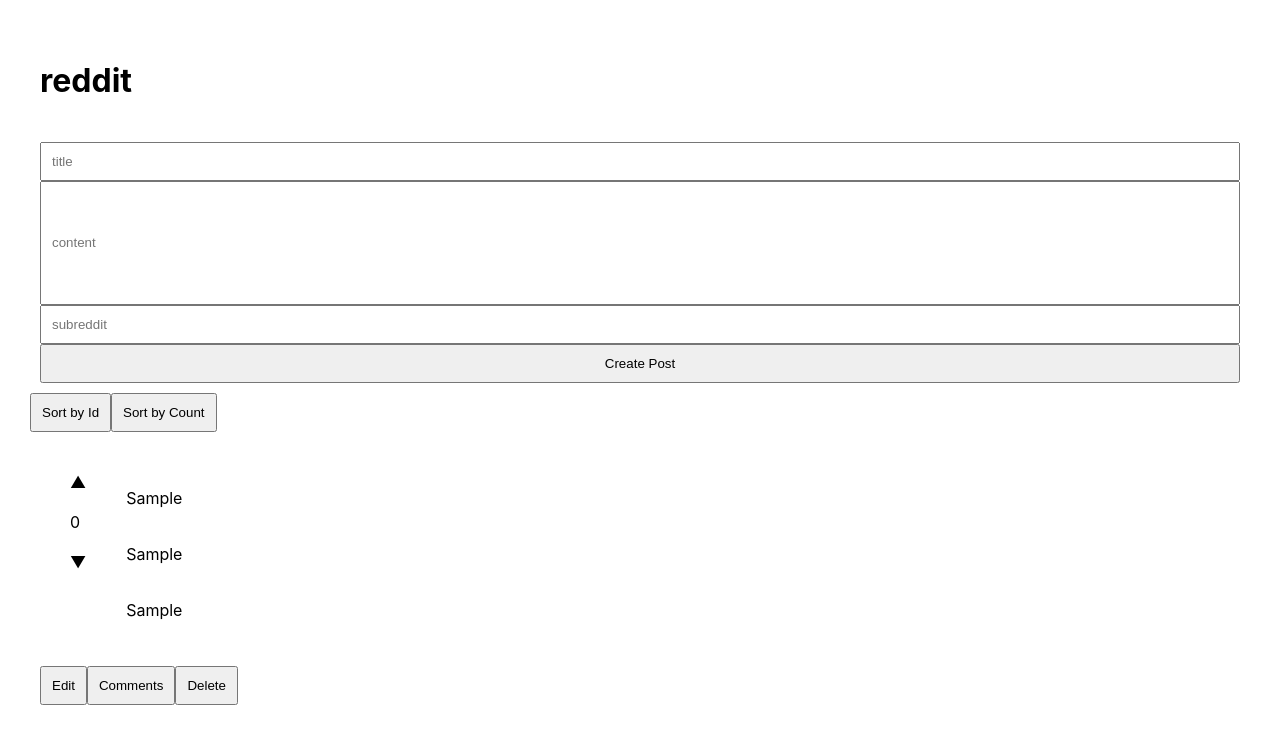
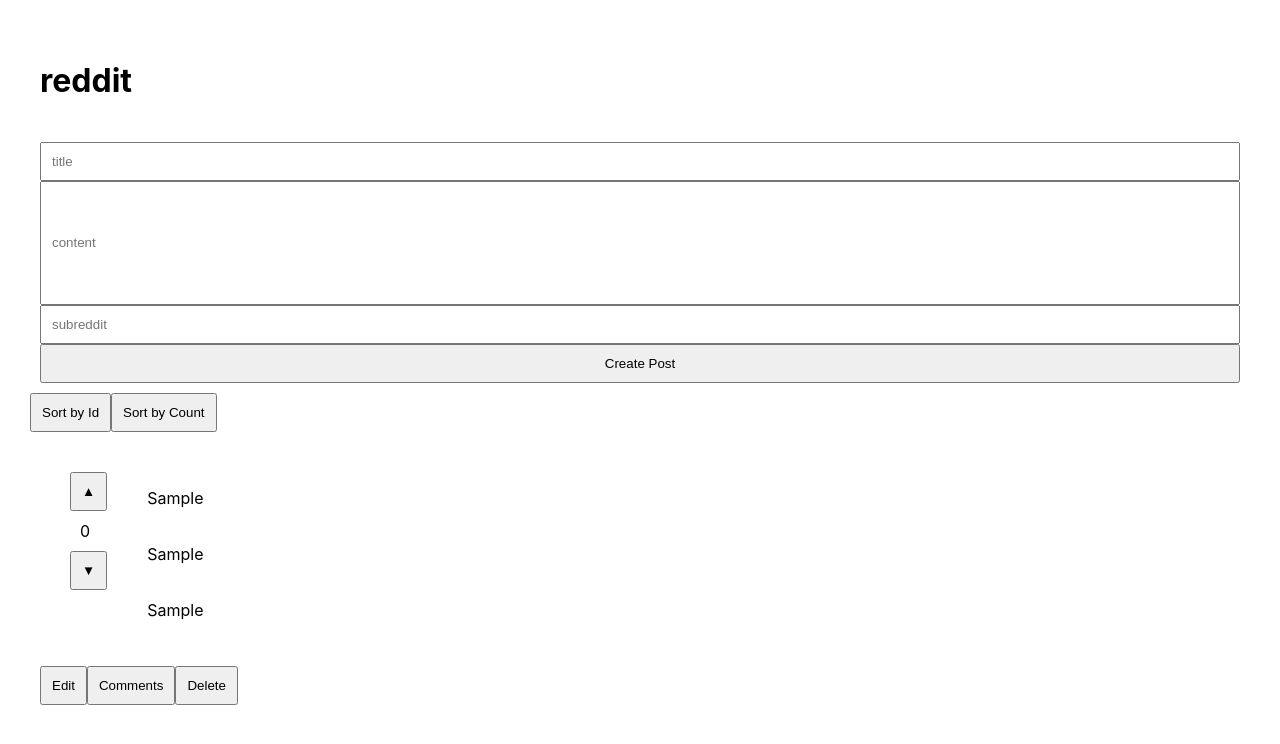
Before and after one commit to 4nth0ny1/reddit-front-2, a React (Create React App) app: page / in a window 1280 px wide. Both pictures are taken after typing "Sample", "Sample", "Sample" into the empty fields and a click on the button "Create Post". Shown: the top 744 px of the page. Built offline with nearby package versions, Linux system fonts and the light colour scheme; no server answers.

Commit message:
add fullstack counter functioning

```diff
--- a/src/App.js
+++ b/src/App.js
@@ -60,7 +60,7 @@
 
   const sortByCount = () => {
     const sortedCounts = [...posts].sort( function (a,b) {
-      return b.title - a.title
+      return b.count - a.count
     })
     setPosts(sortedCounts)
   }
--- a/src/components/Posts/Post.jsx
+++ b/src/components/Posts/Post.jsx
@@ -1,12 +1,12 @@
 import PostEditForm from "./PostEditForm"
 import CommentContainer from "../Comments/CommentContainer"
+import PostCount from './PostCount'
 import { useState } from 'react'
 
 const Post = (props) => {
     const [ showEditForm, setEdits ] = useState()
     const [ showComments, setShowComments ] = useState(false)
     const [ comments, setComments ] = useState(props.post.comments)
-    const [ counter, setCounter ] = useState(0);
 
     const handleDelete = (e) => {
         props.deletePost(props.post.id)
@@ -30,9 +30,7 @@
         <>
           <div className="post-container">
             <div className="counter">
-              <div onClick={() => setCounter(counter + 1)}>▲</div>
-              <div>{counter}</div>
-              <div onClick={() => setCounter(counter - 1)}>▼</div>
+              <PostCount post={props.post}/>
             </div>
             <div className="content">
               <p>{props.post.title}</p>
@@ -40,11 +38,11 @@
               <p>{props.post.subreddit}</p>
             </div>
           </div>
-            <button onClick={() => setEdits(!showEditForm)}>Edit</button>
-            { showEditForm && <PostEditForm editPost={props.editPost} handleEdit={handleEdit} post={props.post} /> }
-            <button onClick={() => setShowComments(!showComments)}>Comments</button>
-            <button onClick={handleDelete}>Delete</button>
-            { showComments && <CommentContainer comments={comments} deleteComment={deleteComment}/> }
+          <button onClick={() => setEdits(!showEditForm)}>Edit</button>
+          { showEditForm && <PostEditForm editPost={props.editPost} handleEdit={handleEdit} post={props.post} /> }
+          <button onClick={() => setShowComments(!showComments)}>Comments</button>
+          <button onClick={handleDelete}>Delete</button>
+          { showComments && <CommentContainer comments={comments} deleteComment={deleteComment}/> }
         </>
     )
 }
--- /dev/null
+++ b/src/components/Posts/PostCount.jsx
@@ -0,0 +1,62 @@
+import React, { Component } from "react";
+
+class PostCount extends Component {
+    constructor(props) {
+        super (props)
+        this.state = {
+            title: this.props.post.title,
+            content: this.props.post.content,
+            subreddit: this.props.post.subreddit,
+            id: this.props.post.id,
+            count: this.props.post.count
+        }
+    }
+
+    increment = (e) => {
+        this.setState({
+            ...this.state.count,
+            count: this.state.count + 1
+        })
+    }
+
+    decrement = (e) => {
+        this.setState({
+            ...this.state.count,
+            count: this.state.count - 1
+        })
+    }
+
+    handleSubmit = (e) => {
+
+        fetch(`http://127.0.0.1:3000/posts/${this.props.post.id}`, {
+            method: "PATCH",
+            headers: {
+              "Content-Type": "application/json",
+            },
+            body: JSON.stringify(this.state)
+        })
+
+    }
+
+
+    render() {
+
+        const onChange = (event) => {
+            this.setState({
+                [event.target.name]: event.target.value
+            })
+        }
+
+        return(
+            <>
+                <form onSubmit={this.handleSubmit}>
+                    <button type="submit" onClick={this.increment}>▲</button>
+                    <div onChange={onChange}>{this.state.count}</div>
+                    <button type="submit" onClick={this.decrement}>▼</button>
+                </form>
+            </>
+        )
+    }
+}
+
+export default PostCount;
--- a/src/components/Posts/PostEditForm.jsx
+++ b/src/components/Posts/PostEditForm.jsx
@@ -7,7 +7,8 @@
             title: this.props.post.title,
             content: this.props.post.content,
             subreddit: this.props.post.subreddit,
-            id: this.props.post.id
+            id: this.props.post.id,
+            count: this.props.post.count
         }
     }
 
--- a/src/components/Posts/PostForm.jsx
+++ b/src/components/Posts/PostForm.jsx
@@ -6,7 +6,8 @@
         this.state = {
             title: '',
             content: '',
-            subreddit: ''
+            subreddit: '',
+            count: 0
         }
     }
 
```
